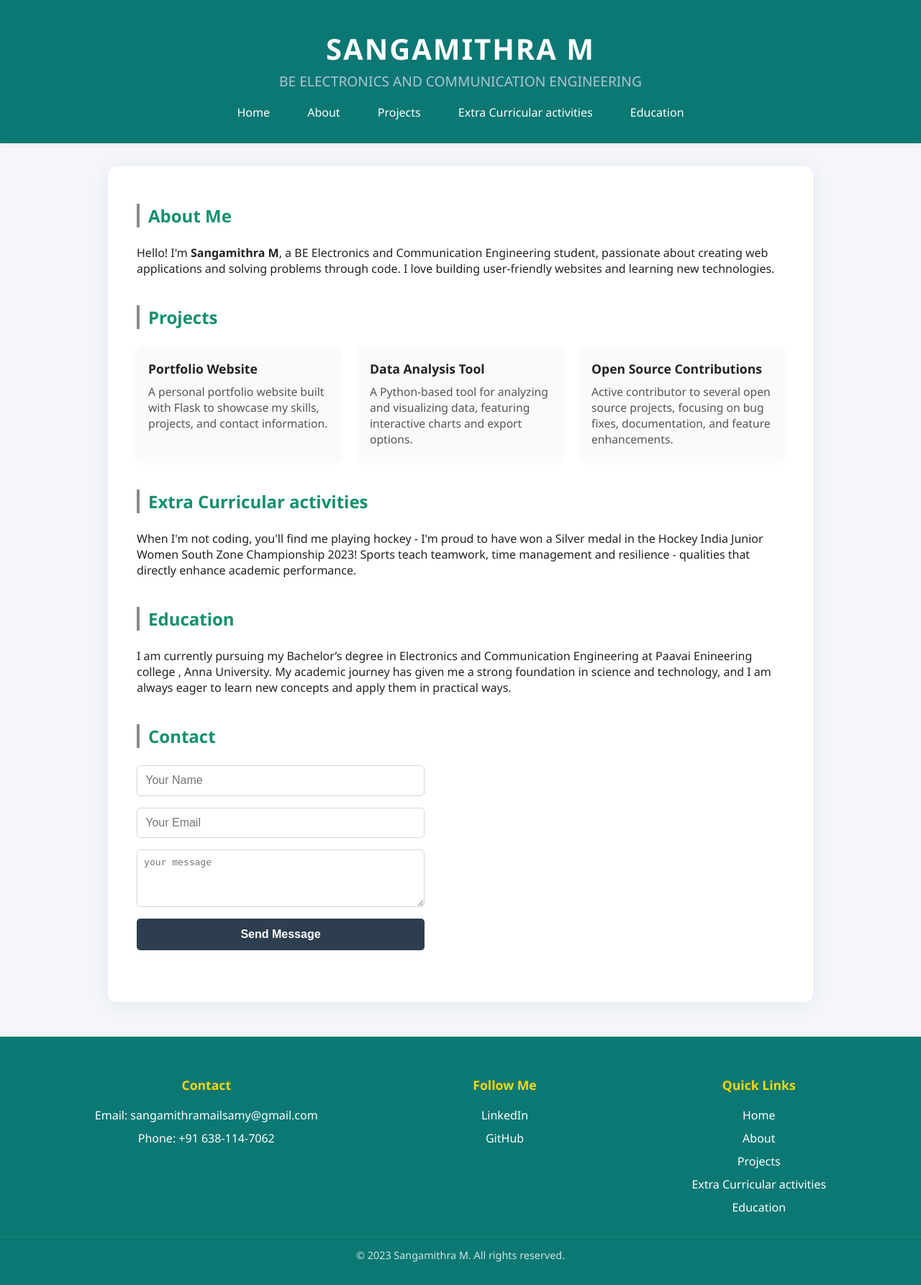
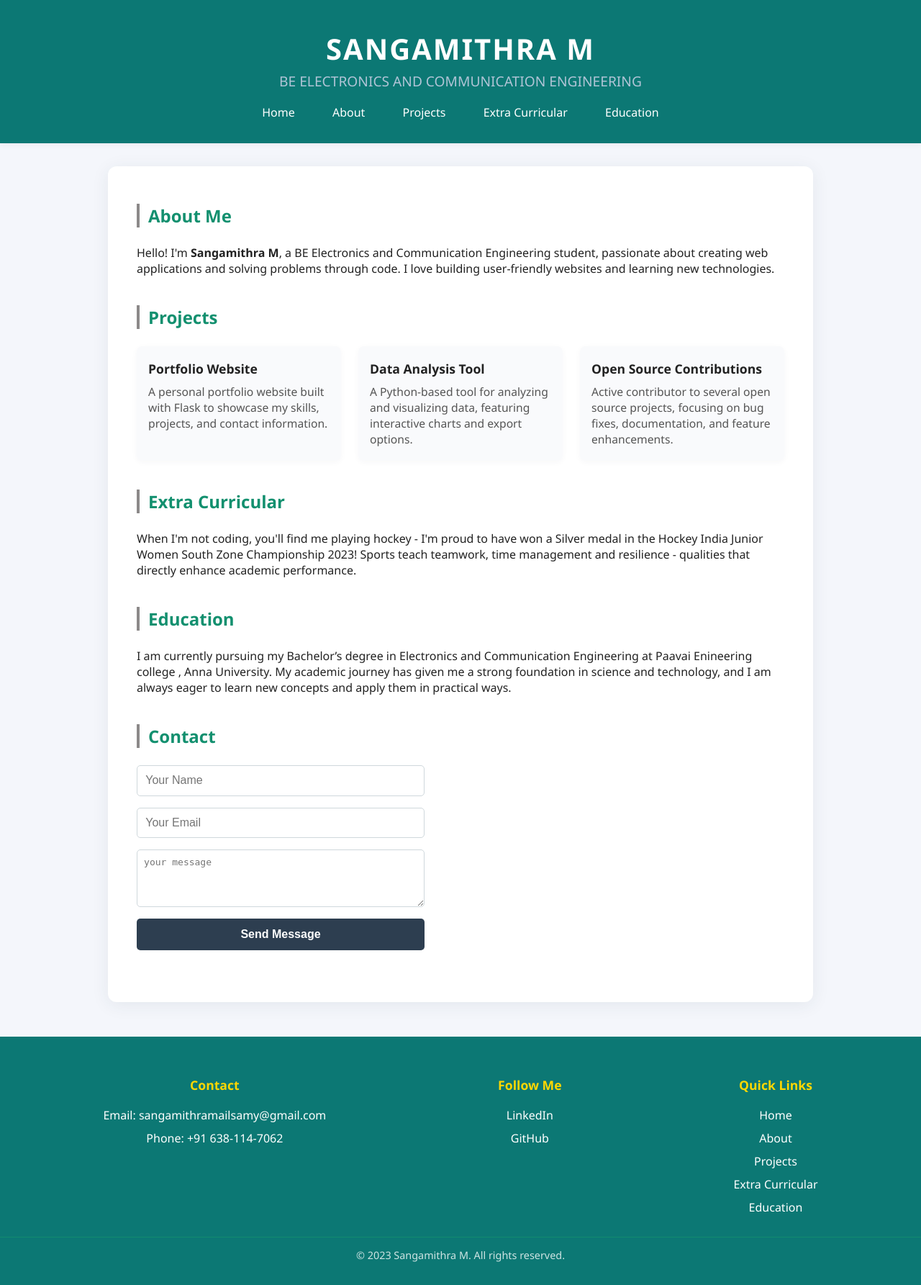
Before and after one commit to sangamithramailsamy/-my-portfolio-web-, a Flask app: page / in a window 1280 px wide. Shown: the whole page at 72% size. Run offline with Flask 3, Linux system fonts and the light colour scheme.

Commit message:
modfied . file

```diff
--- a/templates/about.html
+++ b/templates/about.html
@@ -164,7 +164,7 @@
         <a href="/">Home</a>
         <a href="/about">About</a>
         <a href="/projects">Projects</a>
-        <a href="/extracurricular">Extra Curricular activities</a>
+        <a href="/extracurricular">Extra Curricular</a>
         <a href="/educationalqualification">Education</a>
       </nav>
     </header>
--- a/templates/achievements.html
+++ b/templates/achievements.html
@@ -168,12 +168,12 @@
         <a href="/">Home</a>
         <a href="/about">About</a>
         <a href="/projects">Projects</a>
-        <a href="/extracurricular">Extra Curricular activities</a>
+        <a href="/extracurricular">Extra Curricular</a>
         <a href="/educationalqualification">Education</a>
       </nav>
     </header>
     <div class="container">
-      <h2>Extra Curricular activities</h2>
+      <h2>Extra Curricular</h2>
 
       <!-- First Row: Left Content, Right Picture -->
       <div class="row">
--- a/templates/education.html
+++ b/templates/education.html
@@ -150,7 +150,7 @@
         <a href="/">Home</a>
         <a href="/about">About</a>
         <a href="/projects">Projects</a>
-        <a href="/extracurricular">Extra Curricular activities</a>
+        <a href="/extracurricular">Extra Curricular</a>
         <a href="/educationalqualification">Education</a>
       </nav>
     </header>
--- a/templates/index.html
+++ b/templates/index.html
@@ -184,7 +184,7 @@
         <a href="/">Home</a>
         <a href="/about">About</a>
         <a href="/projects">Projects</a>
-        <a href="/extracurricular">Extra Curricular activities</a>
+        <a href="/extracurricular">Extra Curricular</a>
         <a href="/educationalqualification">Education</a>
       </nav>
     </header>
@@ -224,8 +224,8 @@
           </div>
         </div>
       </section>
-      <section id="extra curricular activities">
-        <h2>Extra Curricular activities</h2>
+      <section id="extra curricular">
+        <h2>Extra Curricular</h2>
         <p>
           When I'm not coding, you'll find me playing hockey - I'm proud to have
           won a Silver medal in the Hockey India Junior Women South Zone
@@ -294,7 +294,7 @@
           <p><a href="/">Home</a></p>
           <p><a href="/about">About</a></p>
           <p><a href="/projects">Projects</a></p>
-          <p><a href="/extracurricular">Extra Curricular activities</a></p>
+          <p><a href="/extracurricular">Extra Curricular</a></p>
           <p><a href="/educationalqualification">Education</a></p>
         </div>
       </div>
--- a/templates/projects.html
+++ b/templates/projects.html
@@ -148,7 +148,7 @@
         <a href="/">Home</a>
         <a href="/about">About</a>
         <a href="/projects">Projects</a>
-        <a href="/extracurricular">Extra Curricular activities</a>
+        <a href="/extracurricular">Extra Curricular</a>
         <a href="/educationalqualification">Education</a>
       </nav>
     </header>
```
